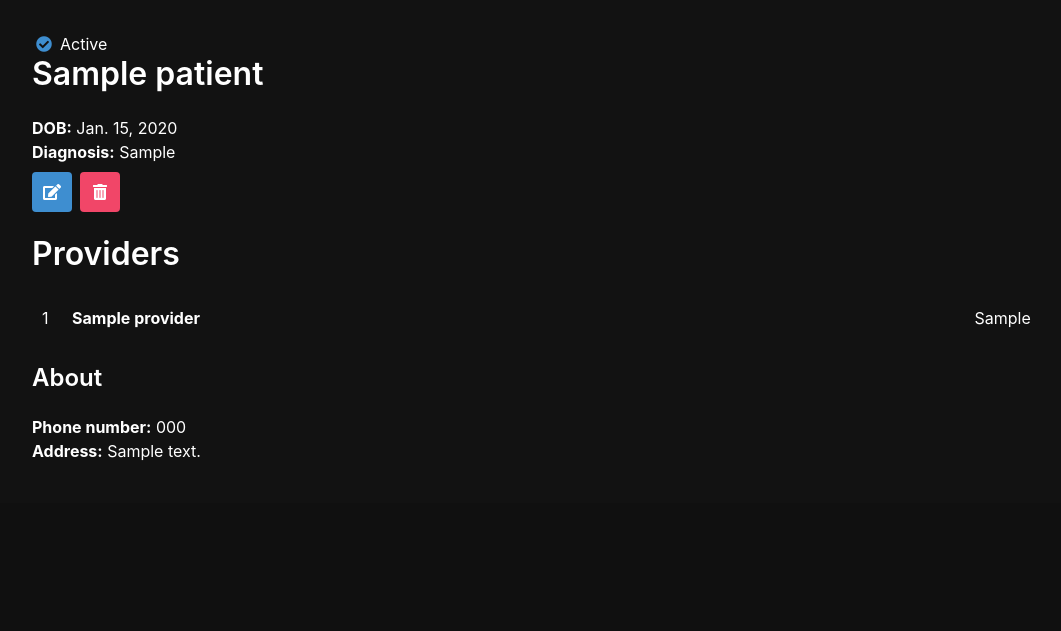
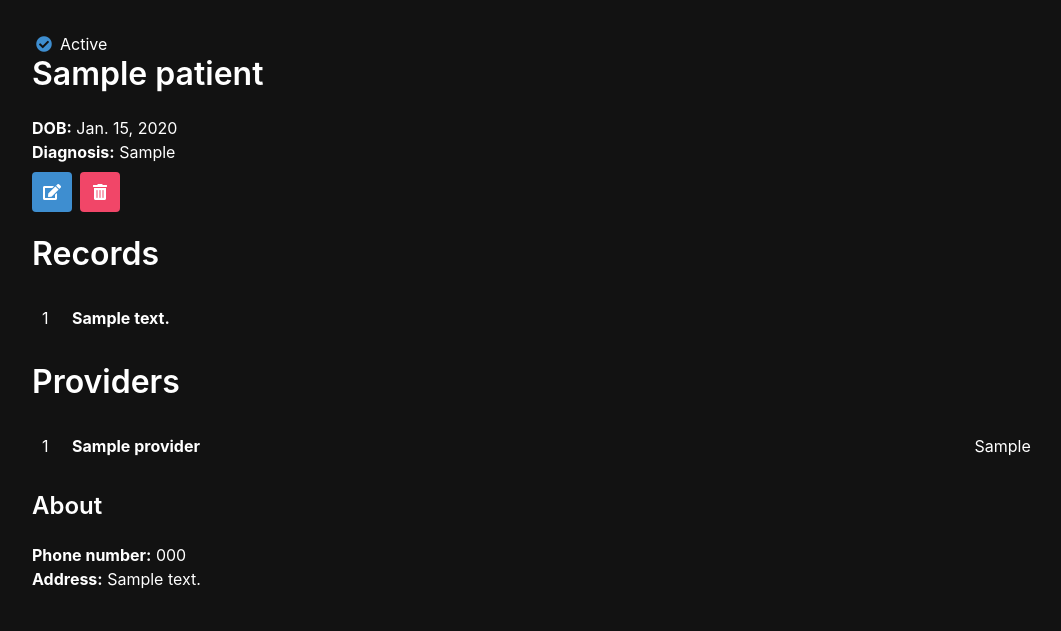
Before and after one commit to anthowest/ConnectCare, a Django app: page /patients/1/ in a window 1280 px wide. Shown: the part 420-1051 px from the top of the page, without its empty margins (72-1133 px from the left). Before the commit the page ends 881 px from the top, so only its background shows below. Run offline with Django 4.2, Linux system fonts and the light colour scheme; tables that the repository leaves empty hold one stand-in row (values such as "Sample post").

Commit message:
Add records to patient detail

```diff
--- a/main_app/admin.py
+++ b/main_app/admin.py
@@ -1,8 +1,8 @@
 from django.contrib import admin
-from .models import Patient, Provider
+from .models import Patient, Provider, Record
 
 # Register your models here.
 
 admin.site.register(Provider)
 admin.site.register(Patient)
-# admin.site.register(Record)
+admin.site.register(Record)
--- a/main_app/models.py
+++ b/main_app/models.py
@@ -31,14 +31,14 @@ class Provider(models.Model):
         return self.name
 
 
-# class Record(models.Model):
+class Record(models.Model):
 
-#     reason = models.TextField()
-#     vital_signs = models.TextField()
-#     treatment = models.TextField()
-#     created_at = models.DateTimeField(auto_now_add=True)
-#     patient = models.ForeignKey(Patient, on_delete=models.CASCADE, related_name="records")
+    visit_reason = models.TextField()
+    vital_signs = models.TextField()
+    treatment = models.TextField()
+    created_at = models.DateTimeField(auto_now_add=True)
+    patient = models.ForeignKey(Patient, on_delete=models.CASCADE, related_name="records")
 
 
-#     def __str__(self):
-#         return self.reason
+    def __str__(self):
+        return self.visit_reason
--- a/main_app/templates/patient_detail.html
+++ b/main_app/templates/patient_detail.html
@@ -28,6 +28,22 @@
         </a>
     </div>
     <div class="detail__songs mb-5">
+        <h3 class="title is-3">Records</h3>
+        {% for record in patient.records.all %}
+            <div class="song">
+                <span>{{forloop.counter}}</span>
+                <span><b>{{record.visit_reason}}</b></span>
+            </div>
+        {% empty %}
+            <article class="message">
+                <div class="message-header">
+                    <p>No Records Available</p>
+                </div>
+            </article>
+
+        {% endfor %}
+    </div>
+    <div class="detail__songs mb-5">
         <h3 class="title is-3">Providers</h3>
         {% for provider in patient.providers.all %}
             <div class="song">
```
Also changed, not shown: main_app/migrations/0011_record.py (added).
